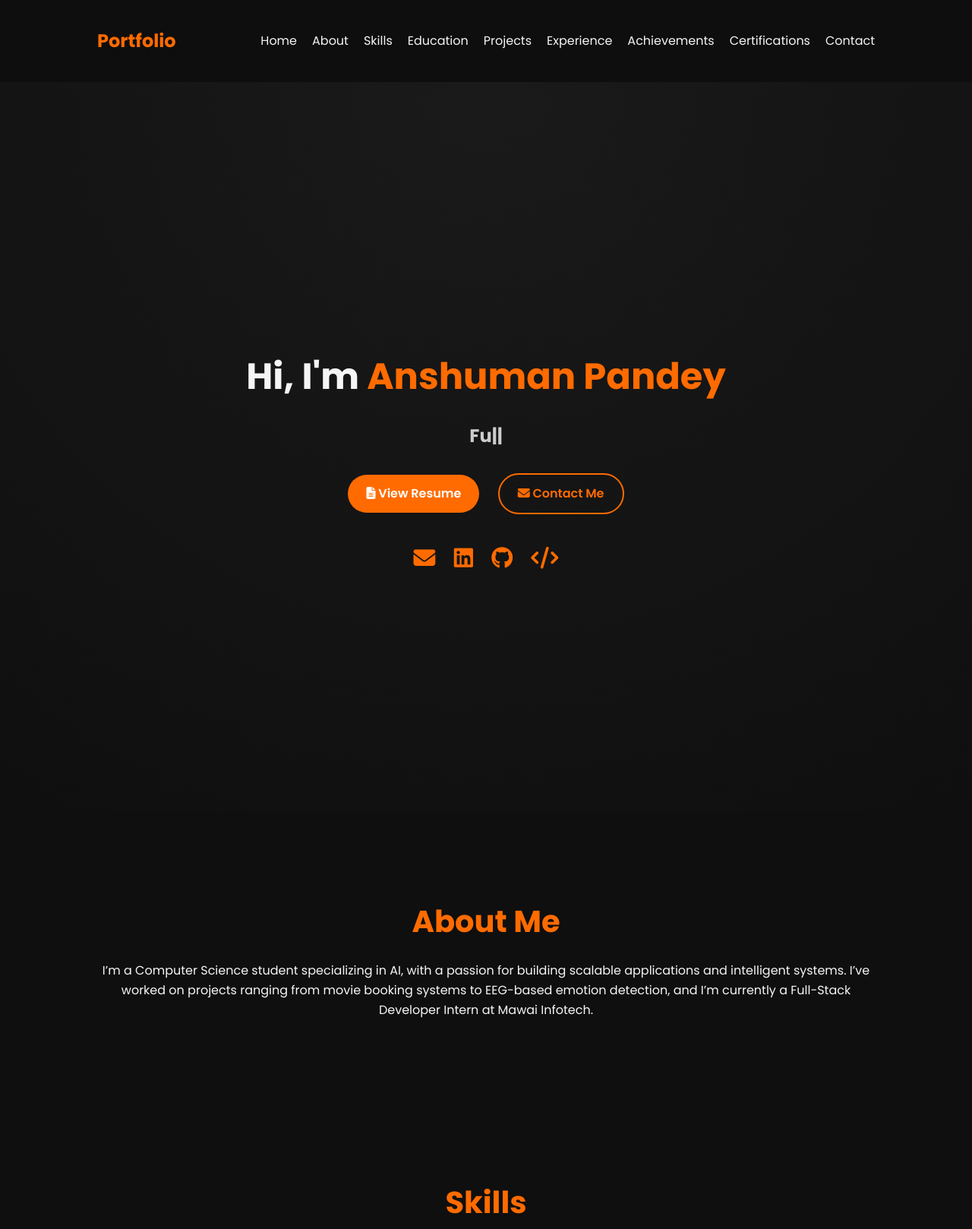
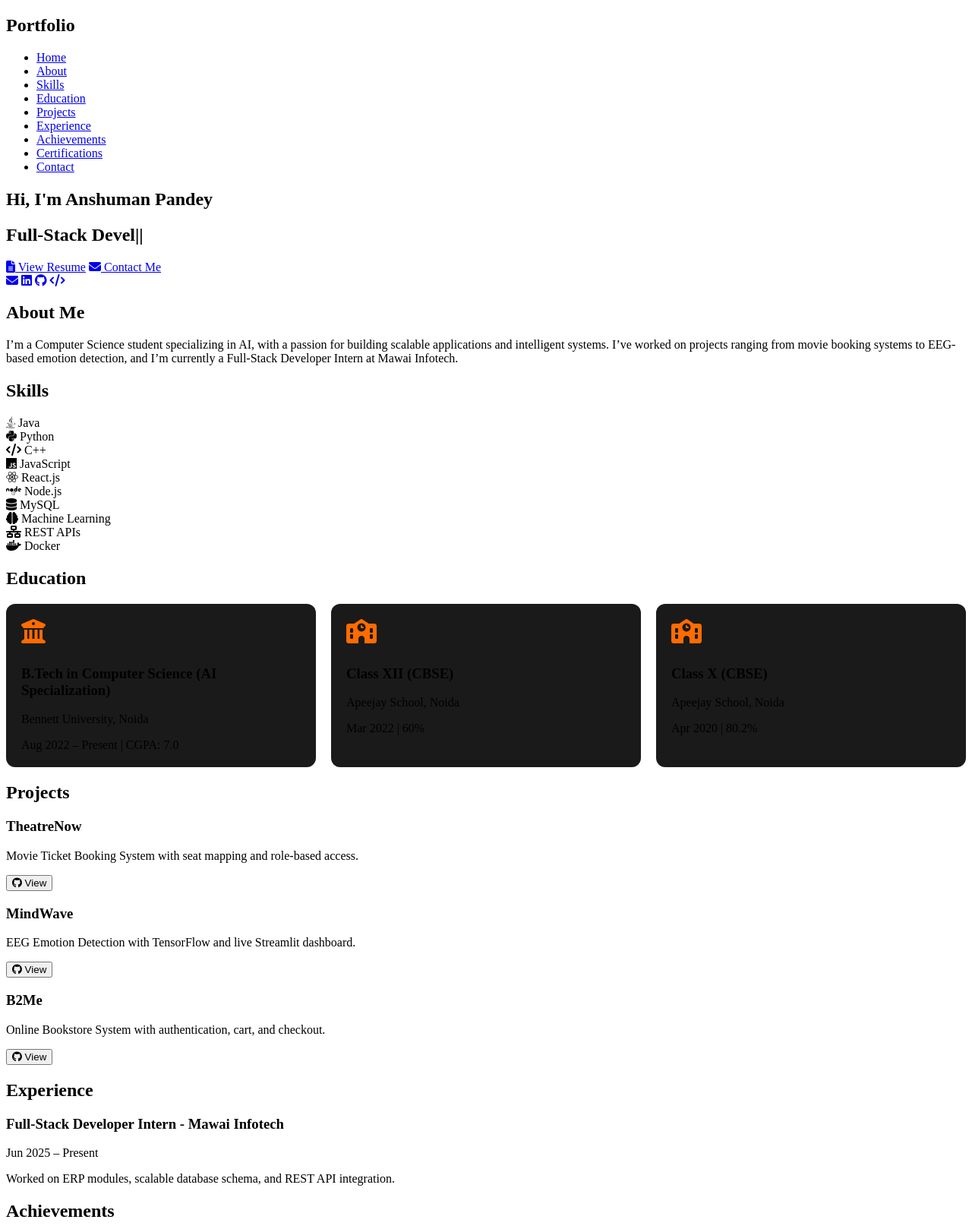
Before and after one commit to Anshuman0737/Portfolio-Site, a plain HTML site: page index.html in a window 1280 px wide. Shown: the top 1618 px of the page at 76% size. Drawn offline with nearby package versions, Linux system fonts and the light colour scheme.

Commit message:
Update style.css

```diff
--- a/style.css
+++ b/style.css
@@ -1,234 +1,45 @@
-/* ===== Global Styles ===== */
-body {
-  margin: 0;
-  font-family: 'Poppins', sans-serif;
-  background: #0f0f0f;
-  color: #f5f5f5;
-  line-height: 1.6;
-  scroll-behavior: smooth;
-}
-
-section {
-  padding: 80px 10%;
-  text-align: center;
-}
-
-h1, h2, h3 {
-  margin-bottom: 20px;
-}
-
-h2 {
-  font-size: 2.5rem;
-  color: #ff6b00;
-}
-
-/* ===== Navbar ===== */
-header {
-  position: sticky;
-  top: 0;
-  z-index: 1000;
-  background: rgba(15, 15, 15, 0.9);
-  backdrop-filter: blur(8px);
-}
-
-.navbar {
-  display: flex;
-  justify-content: space-between;
-  align-items: center;
-  padding: 15px 10%;
-}
-
-.logo {
-  font-size: 1.5rem;
-  color: #ff6b00;
-  font-weight: 700;
-}
-
-.nav-links {
-  list-style: none;
-  display: flex;
+/* ===== Education ===== */
+.edu-grid {
+  display: grid;
+  grid-template-columns: repeat(auto-fit, minmax(250px, 1fr));
   gap: 20px;
 }
-
-.nav-links a {
-  color: #f5f5f5;
-  text-decoration: none;
-  transition: color 0.3s;
-}
-
-.nav-links a:hover {
-  color: #ff6b00;
-}
-
-/* ===== Hero Section ===== */
-#hero {
-  height: 100vh;
-  display: flex;
-  align-items: center;
-  justify-content: center;
-  background: radial-gradient(circle at top, #1a1a1a, #0f0f0f);
-  text-align: center;
-}
-
-#hero h1 {
-  font-size: 3rem;
-}
-
-.highlight {
-  color: #ff6b00;
-}
-
-#hero h2 {
-  font-size: 1.5rem;
-  color: #ccc;
-}
-
-.hero-buttons {
-  margin-top: 20px;
-}
-
-.btn {
-  display: inline-block;
-  padding: 12px 24px;
-  margin: 10px;
-  border-radius: 30px;
-  background: #ff6b00;
-  color: #fff;
-  text-decoration: none;
-  font-weight: 600;
-  transition: transform 0.3s ease, background 0.3s ease;
-}
-
-.btn:hover {
-  background: #e65c00;
-  transform: scale(1.05);
-}
-
-.btn-outline {
-  background: transparent;
-  border: 2px solid #ff6b00;
-  color: #ff6b00;
-}
-
-.btn-outline:hover {
-  background: #ff6b00;
-  color: #fff;
-}
-
-.social-icons {
-  margin-top: 25px;
-}
-
-.social-icons a {
-  margin: 0 10px;
-  font-size: 1.8rem;
-  color: #ff6b00;
-  transition: transform 0.3s, color 0.3s;
-}
-
-.social-icons a:hover {
-  transform: scale(1.2);
-  color: #fff;
-}
-
-/* ===== Skills ===== */
-.skills-grid {
-  display: grid;
-  grid-template-columns: repeat(auto-fit, minmax(120px, 1fr));
-  gap: 20px;
-}
-
-.skill-card {
+.edu-card {
   background: #1a1a1a;
   padding: 20px;
   border-radius: 12px;
   transition: transform 0.3s, box-shadow 0.3s;
 }
-
-.skill-card:hover {
+.edu-card i {
+  font-size: 2rem;
+  color: #ff6b00;
+  margin-bottom: 10px;
+}
+.edu-card:hover {
   transform: translateY(-8px);
   background: #222;
   box-shadow: 0 4px 15px rgba(255, 107, 0, 0.4);
 }
 
-/* ===== Projects ===== */
-.projects-grid {
+/* ===== Certifications ===== */
+.cert-grid {
   display: grid;
   grid-template-columns: repeat(auto-fit, minmax(250px, 1fr));
   gap: 20px;
 }
-
-.project-card {
+.cert-card {
   background: #1a1a1a;
   padding: 20px;
   border-radius: 12px;
   transition: transform 0.3s, box-shadow 0.3s;
 }
-
-.project-card:hover {
-  transform: translateY(-10px);
+.cert-card i {
+  font-size: 2rem;
+  color: #ff6b00;
+  margin-bottom: 10px;
+}
+.cert-card:hover {
+  transform: translateY(-8px);
   background: #222;
   box-shadow: 0 4px 15px rgba(255, 107, 0, 0.4);
 }
-
-.project-card a {
-  color: #ff6b00;
-  text-decoration: none;
-  font-weight: 600;
-}
-
-/* ===== Timeline ===== */
-.timeline {
-  border-left: 3px solid #ff6b00;
-  margin-left: 20px;
-  padding-left: 20px;
-  text-align: left;
-}
-
-.timeline-item {
-  margin-bottom: 20px;
-}
-
-/* ===== Achievements ===== */
-#achievements ul {
-  list-style: none;
-  padding: 0;
-}
-
-#achievements li {
-  margin: 10px 0;
-  font-size: 1.1rem;
-}
-
-/* ===== Contact ===== */
-/* Contact Icons */
-/* Contact Icons (SVG logos) */
-.contact-icons {
-  margin-top: 20px;
-}
-
-.contact-icons a {
-  margin: 0 15px;
-  display: inline-block;
-}
-
-.contact-icons img.icon {
-  width: 40px;
-  height: 40px;
-  filter: invert(51%) sepia(95%) saturate(7488%) hue-rotate(360deg) brightness(97%) contrast(108%);
-  transition: transform 0.3s, filter 0.3s;
-}
-
-.contact-icons img.icon:hover {
-  transform: scale(1.2);
-  filter: invert(100%) sepia(0%) saturate(0%) hue-rotate(0deg) brightness(150%) contrast(100%);
-}
-
-
-/* ===== Footer ===== */
-footer {
-  text-align: center;
-  padding: 20px;
-  background: #111;
-  font-size: 0.9rem;
-}
```
